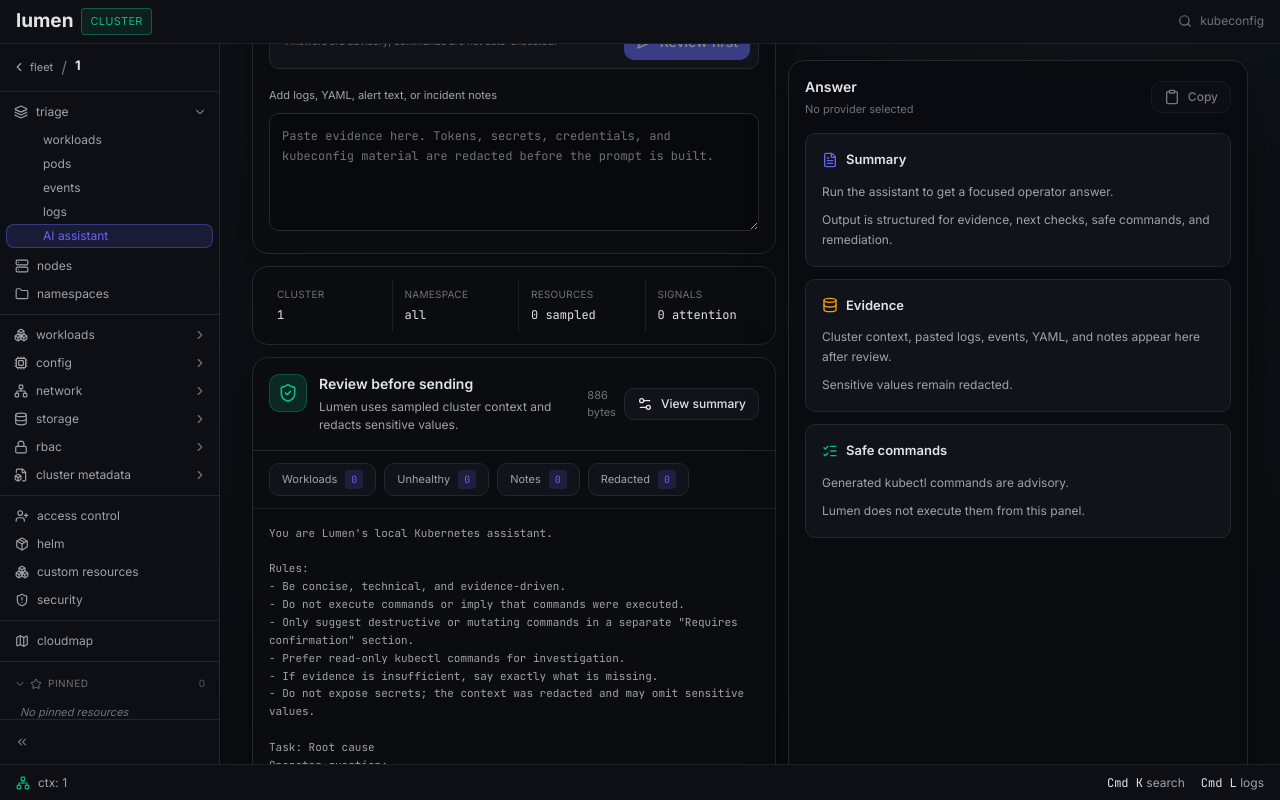
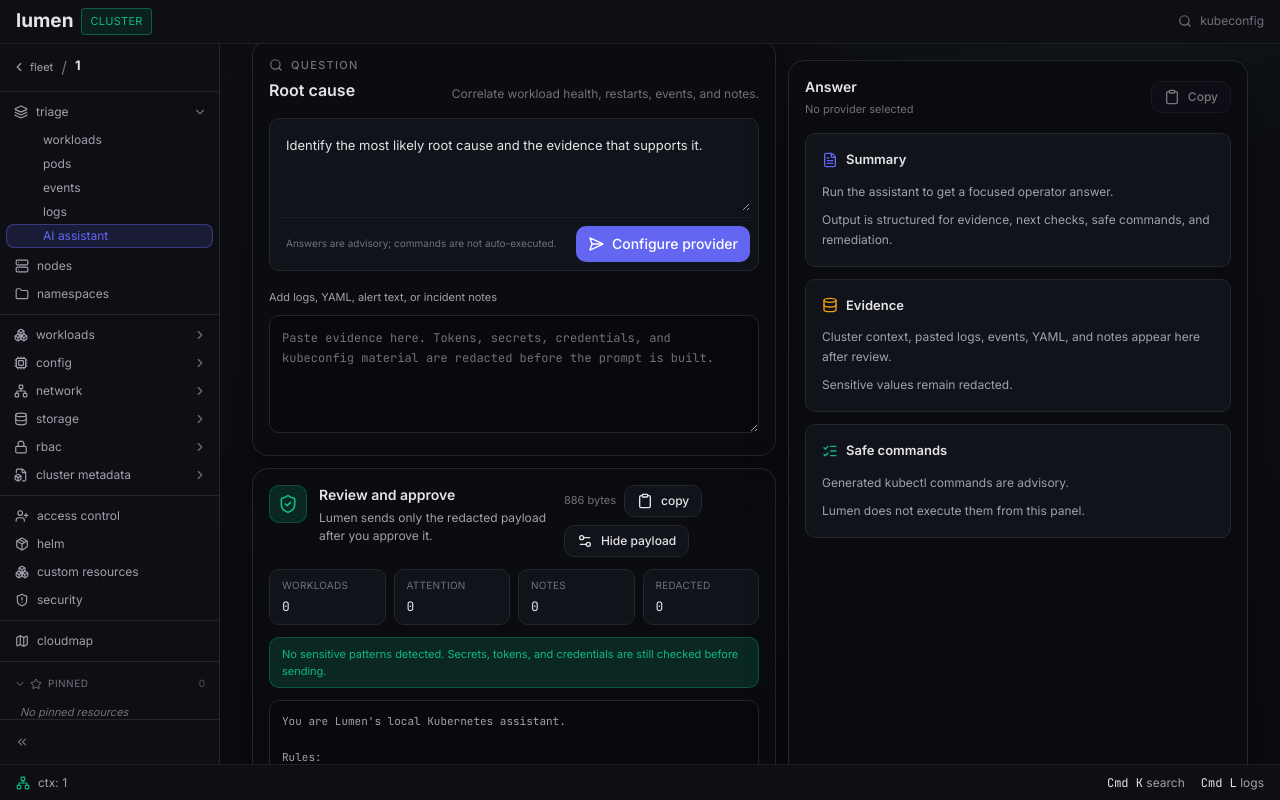
Before and after one commit to i-am-uranium/lumen, a React (Vite) app: page /cluster/1/ai in a window 1280 px wide. Both pictures are taken after a click on the button "View payload". Built offline with nearby package versions, Linux system fonts and the light colour scheme.

Commit message:
polish: streamline AI assistant review flow

```diff
--- a/src/routes/cluster/AiAssistant.tsx
+++ b/src/routes/cluster/AiAssistant.tsx
@@ -1,4 +1,4 @@
-import { useMemo, useState } from "react";
+import { forwardRef, useMemo, useRef, useState } from "react";
 import { useQueries, useQuery } from "@tanstack/react-query";
 import {
   Bot,
@@ -87,6 +87,8 @@
   const [notes, setNotes] = useState("");
   const [provider, setProvider] = useState<"codex" | "claude">("codex");
   const [approved, setApproved] = useState(false);
+  const [showConfig, setShowConfig] = useState(false);
+  const approvalRef = useRef<HTMLDivElement>(null);
   const [running, setRunning] = useState(false);
   const [result, setResult] = useState<AiRunResult | null>(null);
 
@@ -128,15 +130,7 @@
     { label: "Resources", value: `${workloads.length} sampled` },
     { label: "Signals", value: `${unhealthyCount} attention` },
   ];
-  const reviewTabs = [
-    { label: "Workloads", count: workloads.length },
-    { label: "Unhealthy", count: unhealthyCount },
-    { label: "Notes", count: notes.trim() ? 1 : 0 },
-    { label: "Redacted", count: redacted.findings.reduce((sum, f) => sum + f.count, 0) },
-  ];
-  const sampleRows = workloads
-    .filter((w) => w.health !== "healthy" || (w.restart_count ?? 0) > 0)
-    .slice(0, 8);
+  const redactionCount = redacted.findings.reduce((sum, f) => sum + f.count, 0);
 
   async function copyPrompt() {
     await navigator.clipboard.writeText(prompt);
@@ -162,16 +156,40 @@
     }
   }
 
+  function handleQuestionAction() {
+    if (!selectedProvider?.available) {
+      setShowConfig(true);
+      return;
+    }
+    if (!approved) {
+      approvalRef.current?.scrollIntoView({ behavior: "smooth", block: "center" });
+      approvalRef.current
+        ?.querySelector<HTMLInputElement>('input[type="checkbox"]')
+        ?.focus({ preventScroll: true });
+      return;
+    }
+    void runProvider();
+  }
+
   return (
     <LumenPage className="max-w-[1760px] gap-3">
       <div className="grid gap-3 xl:grid-cols-[minmax(0,1fr)_460px]">
         <div className="space-y-3">
-          <AssistantHero
+          <ContextStrip items={contextSignals} loading={loadingContext} />
+          <AssistantHeader
+            provider={selectedProvider}
+            showConfig={showConfig}
+            onToggleConfig={() => setShowConfig((open) => !open)}
+          />
+          {showConfig && (
+            <ConfigurationPanel
               provider={selectedProvider}
               providers={providers.data ?? []}
               value={provider}
               onChange={setProvider}
+              onCopy={() => void copyPrompt()}
             />
+          )}
           <TaskChooser
             task={task}
             onSelect={(item) => {
@@ -186,7 +204,14 @@
             question={question}
             notes={notes}
             running={running}
-            disabled={!approved || !selectedProvider?.available || running}
+            actionLabel={
+              !selectedProvider?.available
+                ? "Configure provider"
+                : approved
+                  ? "Ask"
+                  : "Review & approve"
+            }
+            disabled={running}
             onQuestionChange={(value) => {
               setQuestion(value);
               setApproved(false);
@@ -195,38 +220,22 @@
               setNotes(value);
               setApproved(false);
             }}
-            onRun={() => void runProvider()}
+            onRun={handleQuestionAction}
           />
-          <ContextStrip items={contextSignals} loading={loadingContext} />
 
-          <div className="grid gap-3 2xl:grid-cols-[minmax(0,1fr)_360px]">
-            <ReviewPanel
-              tabs={reviewTabs}
-              rows={sampleRows}
-              prompt={prompt}
-              redactions={redacted.findings.map((f) => `${f.label}: ${f.count}`)}
-              byteSize={new Blob([prompt]).size}
-              loading={loadingContext}
-            />
-            <div className="space-y-3">
-              <PreviewPane
-                title="Redaction report"
-                empty="No sensitive patterns detected"
-                content={
-                  redacted.findings.length
-                    ? redacted.findings.map((f) => `${f.label}: ${f.count}`).join("\n")
-                    : ""
-                }
-                tone={redacted.findings.length ? "warning" : "success"}
-              />
-              <ExecutionPreview
-                provider={selectedProvider}
+          <ApprovalPanel
+            ref={approvalRef}
             approved={approved}
             onApprovedChange={setApproved}
+            prompt={prompt}
+            byteSize={new Blob([prompt]).size}
+            workloads={workloads.length}
+            unhealthy={unhealthyCount}
+            notes={notes.trim() ? 1 : 0}
+            redactionCount={redactionCount}
+            redactions={redacted.findings.map((f) => `${f.label}: ${f.count}`)}
             onCopy={() => void copyPrompt()}
           />
-            </div>
-          </div>
         </div>
 
         <AnswerPanel result={result} provider={selectedProvider} />
@@ -235,46 +244,87 @@
   );
 }
 
-function AssistantHero({
+function AssistantHeader({
+  provider,
+  showConfig,
+  onToggleConfig,
+}: {
+  provider?: AiProviderStatus;
+  showConfig: boolean;
+  onToggleConfig: () => void;
+}) {
+  return (
+    <section className="relative overflow-hidden rounded-panel border border-accent-primary/35 bg-[linear-gradient(135deg,rgba(99,102,241,0.14),rgba(16,185,129,0.05)_42%,rgba(13,15,20,0.92))] px-4 py-3 shadow-[var(--shadow-panel)]">
+      <div className="absolute inset-x-0 top-0 h-px bg-[linear-gradient(90deg,transparent,var(--accent-primary),transparent)]" />
+      <div className="flex flex-col gap-3 md:flex-row md:items-center md:justify-between">
+        <div className="min-w-0">
+          <div className="flex items-center gap-2 text-[11px] font-medium uppercase tracking-[0.16em] text-accent-primary">
+            <Sparkles className="size-4" />
+            AI assistant
+          </div>
+          <h1 className="mt-1 text-xl font-semibold leading-tight text-text-primary">
+            Ask Lumen
+          </h1>
+          <p className="mt-1 max-w-3xl text-[12px] text-text-secondary">
+            Ask a focused Kubernetes question. Lumen reviews redacted context before
+            sending anything to your local AI CLI.
+          </p>
+        </div>
+        <div className="flex shrink-0 items-center gap-2">
+          <div className="inline-flex items-center gap-1.5 self-start rounded-control border border-success/25 bg-[var(--status-success-soft)] px-2 py-1 text-[10px] text-success">
+            <ShieldCheck className="size-3" />
+            {provider?.available ? `${provider.label} · read-only` : "CLI not detected"}
+          </div>
+          <Button type="button" variant="secondary" size="sm" onClick={onToggleConfig}>
+            <Settings2 className="size-3.5" />
+            {showConfig ? "Hide config" : "Configure"}
+          </Button>
+        </div>
+      </div>
+    </section>
+  );
+}
+
+function ConfigurationPanel({
   provider,
   providers,
   value,
   onChange,
+  onCopy,
 }: {
   provider?: AiProviderStatus;
   providers: AiProviderStatus[];
   value: "codex" | "claude";
   onChange: (value: "codex" | "claude") => void;
+  onCopy: () => void;
 }) {
   return (
-    <section className="relative overflow-hidden rounded-panel border border-accent-primary/40 bg-[linear-gradient(135deg,rgba(99,102,241,0.18),rgba(16,185,129,0.06)_45%,rgba(13,15,20,0.92))] p-4 shadow-[var(--shadow-panel)]">
-      <div className="absolute inset-x-0 top-0 h-px bg-[linear-gradient(90deg,transparent,var(--accent-primary),transparent)]" />
-      <div className="flex flex-col gap-4 md:flex-row md:items-center md:justify-between">
-        <div className="min-w-0">
-          <div className="flex items-center gap-2 text-[11px] font-medium uppercase tracking-[0.16em] text-accent-primary">
-            <Sparkles className="size-4" />
-            AI assistant
+    <SectionPanel className="grid gap-4 lg:grid-cols-[minmax(220px,320px)_minmax(0,1fr)]">
+      <div>
+        <div className="mb-2 text-[10px] uppercase tracking-wide text-text-muted">
+          Provider
         </div>
-          <h1 className="mt-2 text-2xl font-semibold leading-tight text-text-primary">
-            Ask Lumen
-          </h1>
-          <p className="mt-1 max-w-2xl text-sm text-text-secondary">
-            Local-first debugging with redacted context, explicit approval, and
-            read-only execution through your installed AI CLI.
-          </p>
+        <ProviderPicker providers={providers} value={value} onChange={onChange} />
       </div>
-        <div className="flex shrink-0 flex-col gap-2">
-          <span className="text-[10px] uppercase tracking-wide text-text-muted">
-            Provider
-          </span>
-          <ProviderPicker providers={providers} value={value} onChange={onChange} />
-          <div className="inline-flex items-center gap-1.5 self-start rounded-control border border-success/25 bg-[var(--status-success-soft)] px-2 py-1 text-[10px] text-success">
-            <ShieldCheck className="size-3" />
-            {provider?.available ? "Read-only mode" : "CLI not detected"}
+      <div>
+        <div className="mb-2 flex items-center gap-2 text-[10px] uppercase tracking-wide text-text-muted">
+          <TerminalSquare className="size-3.5 text-accent-primary" />
+          Execution preview
         </div>
+        <div className="rounded-control border border-border-default bg-code-surface p-3 font-mono text-[11px] leading-5 text-text-secondary">
+          {provider?.command_preview ?? "Select an AI provider"}
+          {provider?.path && <div className="text-text-muted">{provider.path}</div>}
         </div>
+        <div className="mt-3 flex flex-wrap gap-3 text-[12px] text-text-secondary">
+          <SafetyLine>Read-only execution</SafetyLine>
+          <SafetyLine>No cluster changes</SafetyLine>
+          <SafetyLine>Manual command approval</SafetyLine>
         </div>
-    </section>
+        <Button type="button" variant="secondary" size="sm" className="mt-3" onClick={onCopy}>
+          <Clipboard className="size-3.5" /> copy prompt
+        </Button>
+      </div>
+    </SectionPanel>
   );
 }
 
@@ -367,6 +417,7 @@
   notes,
   running,
   disabled,
+  actionLabel,
   onQuestionChange,
   onNotesChange,
   onRun,
@@ -376,6 +427,7 @@
   notes: string;
   running: boolean;
   disabled: boolean;
+  actionLabel: string;
   onQuestionChange: (value: string) => void;
   onNotesChange: (value: string) => void;
   onRun: () => void;
@@ -404,7 +456,7 @@
             ) : (
               <SendHorizontal className="size-4" />
             )}
-            {disabled ? "Review first" : "Ask"}
+            {actionLabel}
           </Button>
         </div>
       </div>
@@ -423,143 +475,99 @@
   );
 }
 
-function ReviewPanel({
-  tabs,
-  rows,
+type ApprovalPanelProps = {
+  approved: boolean;
+  onApprovedChange: (value: boolean) => void;
+  prompt: string;
+  byteSize: number;
+  workloads: number;
+  unhealthy: number;
+  notes: number;
+  redactionCount: number;
+  redactions: string[];
+  onCopy: () => void;
+};
+
+const ApprovalPanel = forwardRef<HTMLDivElement, ApprovalPanelProps>(
+  function ApprovalPanel(
+    {
+      approved,
+      onApprovedChange,
       prompt,
+      byteSize,
+      workloads,
+      unhealthy,
+      notes,
+      redactionCount,
       redactions,
-  byteSize,
-  loading,
-}: {
-  tabs: Array<{ label: string; count: number }>;
-  rows: WorkloadSummary[];
-  prompt: string;
-  redactions: string[];
-  byteSize: number;
-  loading: boolean;
-}) {
-  const [view, setView] = useState<"summary" | "payload">("summary");
+      onCopy,
+    },
+    ref,
+  ) {
+    const [showPayload, setShowPayload] = useState(false);
     return (
-    <SectionPanel className="overflow-hidden p-0">
-      <div className="flex flex-col gap-3 border-b border-border-default p-4 md:flex-row md:items-center md:justify-between">
+      <div ref={ref}>
+        <SectionPanel className="space-y-3">
+          <div className="flex flex-col gap-3 md:flex-row md:items-start md:justify-between">
             <div className="flex min-w-0 items-start gap-3">
               <div className="rounded-control border border-success/30 bg-[var(--status-success-soft)] p-2 text-success">
                 <ShieldCheck className="size-5" />
               </div>
               <div className="min-w-0">
                 <h2 className="text-sm font-semibold text-text-primary">
-              Review before sending
+                  Review and approve
                 </h2>
                 <p className="mt-1 text-[12px] text-text-secondary">
-              Lumen uses sampled cluster context and redacts sensitive values.
+                  Lumen sends only the redacted payload after you approve it.
                 </p>
               </div>
             </div>
-        <div className="flex items-center gap-2">
+            <div className="flex flex-wrap items-center gap-2">
               <span className="text-[11px] text-text-muted">
                 {byteSize.toLocaleString()} bytes
               </span>
+              <Button type="button" variant="secondary" size="sm" onClick={onCopy}>
+                <Clipboard className="size-3.5" /> copy
+              </Button>
               <Button
                 type="button"
                 variant="secondary"
                 size="sm"
-            onClick={() => setView(view === "summary" ? "payload" : "summary")}
+                onClick={() => setShowPayload((open) => !open)}
               >
                 <Settings2 className="size-3.5" />
-            {view === "summary" ? "View payload" : "View summary"}
+                {showPayload ? "Hide payload" : "View payload"}
               </Button>
             </div>
           </div>
-      <div className="flex flex-wrap gap-2 border-b border-border-subtle px-4 py-3">
-        {tabs.map((tab) => (
-          <span
-            key={tab.label}
-            className="inline-flex items-center gap-2 rounded-control border border-border-default bg-elevated px-3 py-1.5 text-[11px] text-text-secondary"
+
+          <div className="grid gap-2 sm:grid-cols-4">
+            <ReviewStat label="workloads" value={workloads} />
+            <ReviewStat label="attention" value={unhealthy} />
+            <ReviewStat label="notes" value={notes} />
+            <ReviewStat label="redacted" value={redactionCount} />
+          </div>
+
+          <div
+            className={cn(
+              "rounded-control border px-3 py-2 text-[11px]",
+              redactions.length
+                ? "border-warning/35 bg-[var(--status-warning-soft)] text-warning"
+                : "border-success/30 bg-[var(--status-success-soft)] text-success",
+            )}
           >
-            {tab.label}
-            <span className="rounded bg-accent-primary-soft px-1.5 py-0.5 font-mono text-[10px] text-accent-primary">
-              {tab.count}
-            </span>
-          </span>
-        ))}
-      </div>
-      {view === "summary" ? (
-        <div className="p-4">
-          <div className="rounded-control border border-border-default bg-code-surface">
-            <div className="grid grid-cols-[minmax(160px,1.1fr)_90px_90px_90px_minmax(120px,0.9fr)] border-b border-border-subtle px-3 py-2 text-[10px] uppercase tracking-wide text-text-muted">
-              <span>Resource</span>
-              <span>Health</span>
-              <span>Ready</span>
-              <span>Restarts</span>
-              <span>Node</span>
-            </div>
-            {loading ? (
-              <div className="p-4 text-[12px] text-text-secondary">Sampling resources...</div>
-            ) : rows.length ? (
-              rows.map((row) => (
-                <div
-                  key={`${row.kind}/${row.namespace}/${row.name}`}
-                  className="grid grid-cols-[minmax(160px,1.1fr)_90px_90px_90px_minmax(120px,0.9fr)] border-b border-border-subtle px-3 py-2 text-[11px] last:border-b-0"
-                >
-                  <span className="truncate font-mono text-text-primary">
-                    {row.kind}/{row.name}
-                  </span>
-                  <span className={cn("capitalize", row.health === "healthy" ? "text-success" : "text-warning")}>
-                    {row.health}
-                  </span>
-                  <span className="font-mono text-text-secondary">{row.ready || "-"}</span>
-                  <span className="font-mono text-text-secondary">{row.restart_count ?? 0}</span>
-                  <span className="truncate font-mono text-text-muted">{row.node_name ?? "-"}</span>
-                </div>
-              ))
-            ) : (
-              <div className="p-4 text-[12px] text-text-secondary">
-                No unhealthy or restarted workloads in the sampled context.
-              </div>
-            )}
-          </div>
-          <div className="mt-3 rounded-control border border-danger/25 bg-[var(--status-error-soft)] px-3 py-2 text-[11px] text-danger">
             {redactions.length
               ? `Redacted: ${redactions.join(", ")}`
-              : "Secrets, tokens, and sensitive values are checked before sending."}
+              : "No sensitive patterns detected. Secrets, tokens, and credentials are still checked before sending."}
           </div>
-        </div>
-      ) : (
-        <pre className="max-h-[420px] overflow-auto p-4 font-mono text-[11px] leading-relaxed text-text-secondary whitespace-pre-wrap">
+
+          {showPayload && (
+            <pre className="max-h-[300px] overflow-auto rounded-control border border-border-default bg-code-surface p-3 font-mono text-[11px] leading-relaxed text-text-secondary whitespace-pre-wrap">
               {prompt}
             </pre>
           )}
-    </SectionPanel>
-  );
-}
 
-function ExecutionPreview({
-  provider,
-  approved,
-  onApprovedChange,
-  onCopy,
-}: {
-  provider?: AiProviderStatus;
-  approved: boolean;
-  onApprovedChange: (value: boolean) => void;
-  onCopy: () => void;
-}) {
-  return (
-    <div className="rounded-panel border border-border-default bg-shell/80 p-4">
-      <div className="mb-3 flex items-center gap-2 text-sm font-semibold text-text-primary">
-        <TerminalSquare className="size-4 text-accent-primary" />
-        Execution preview
-      </div>
-      <div className="rounded-control border border-border-default bg-code-surface p-3 font-mono text-[11px] leading-5 text-text-secondary">
-        {provider?.command_preview ?? "Select an AI provider"}
-        {provider?.path && <div className="text-text-muted">{provider.path}</div>}
-      </div>
-      <div className="mt-3 space-y-2 text-[12px] text-text-secondary">
-        <SafetyLine>Read-only execution</SafetyLine>
-        <SafetyLine>No cluster changes</SafetyLine>
-        <SafetyLine>Commands require manual approval</SafetyLine>
-      </div>
-      <label className="mt-4 flex items-start gap-2 border-t border-border-subtle pt-3 text-[12px] text-text-secondary">
+          <label className="flex items-start gap-2 border-t border-border-subtle pt-3 text-[12px] text-text-secondary">
             <input
               type="checkbox"
               checked={approved}
@@ -568,9 +576,17 @@
             />
             I reviewed the redacted payload and approve sending it to my local AI CLI.
           </label>
-      <Button type="button" variant="secondary" className="mt-3 w-full" onClick={onCopy}>
-        <Clipboard className="size-4" /> copy prompt
-      </Button>
+        </SectionPanel>
+      </div>
+    );
+  },
+);
+
+function ReviewStat({ label, value }: { label: string; value: number }) {
+  return (
+    <div className="rounded-control border border-border-default bg-elevated px-3 py-2">
+      <div className="text-[10px] uppercase tracking-wide text-text-muted">{label}</div>
+      <div className="mt-1 font-mono text-[13px] text-text-primary">{value}</div>
     </div>
   );
 }
@@ -716,34 +732,6 @@
   );
 }
 
-function PreviewPane({
-  title,
-  content,
-  empty,
-  tone,
-}: {
-  title: string;
-  content?: string;
-  empty: string;
-  tone: "success" | "warning";
-}) {
-  return (
-    <div className="rounded-control border border-border-default bg-elevated p-3">
-      <div className="flex items-center gap-2 text-[10px] uppercase tracking-wide text-text-muted">
-        {tone === "success" ? (
-          <CheckCircle2 className="size-3 text-success" />
-        ) : (
-          <TriangleAlert className="size-3 text-warning" />
-        )}
-        {title}
-      </div>
-      <pre className="mt-2 min-h-[54px] whitespace-pre-wrap break-all font-mono text-[11px] text-text-secondary">
-        {content || empty}
-      </pre>
-    </div>
-  );
-}
-
 function buildContextPack(
   ctx: string,
   workloads: WorkloadSummary[],
```
Also changed, not shown: 1 other file (tests, documents, lock files or other folders). Lines whose indentation alone changed are shown as unchanged.
